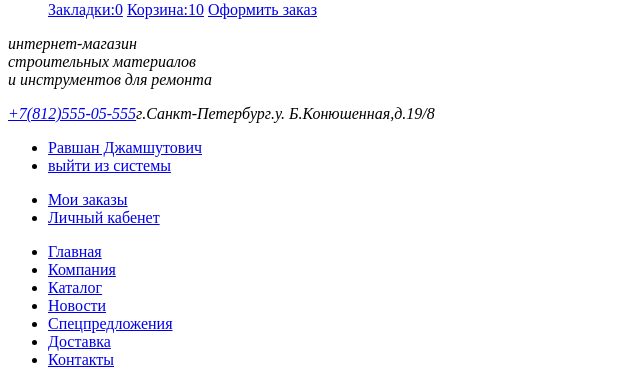
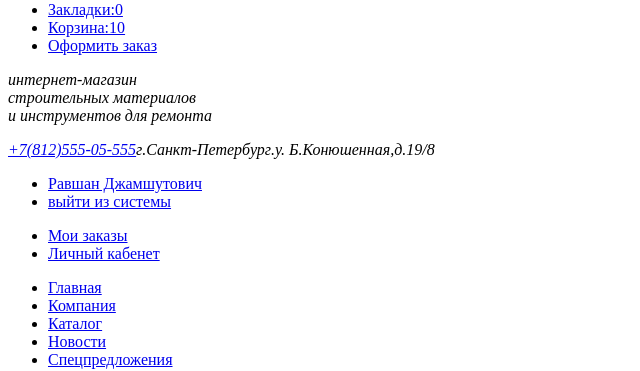
Before and after one commit to pulina-paulina/979973-technomart-24, a plain HTML site: page catalog.html in a window 1280 px wide. Shown: the part 41-412 px from the top of the page, without its empty margins (0-640 px from the left). Drawn offline with Linux system fonts and the light colour scheme.

Commit message:
финальный

```diff
--- a/catalog.html
+++ b/catalog.html
@@ -7,15 +7,14 @@
 <body>
 </head>
 <body>
-
 	<header class="main-header">
 		<div class="shopping-bar">
 			<a href="index.html" class="logo">Техномарт</a>
 			<a href="#">Поиск</a>
 			<ul class="purchase-information">
-				<a href="#">Закладки:0</a>
-				<a href="#" class="asset">Корзина:10</a>
-				<a href="#" class="purchase-information-button">Оформить заказ</a>
+				<li><a href="#">Закладки:0</a></li>
+				<li><a href="#" class="asset">Корзина:10</a></li>
+				<li><a href="#" class="purchase-information-button">Оформить заказ</a></li>
 			</ul>
 		</div>
 		<div>
@@ -50,7 +49,7 @@
 	<main>
 		<h1>Перфораторы</h1>
 		<ul class="breadcrumbs">
-		    <li><a href="index.html" class="home-icon"><span class="visually-hidden">Главная</span></a></li>
+			<li><a href="index.html" class="home-icon"><span class="visually-hidden">Главная</span></a></li>
 			<li><a href="#">Каталог</a></li>
 			<li><a href="#">Инструменты</a></li>
 			<li class="breadcrumbs-current">Перфораторы</li>
@@ -95,7 +94,7 @@
 					<button class="buy-button">Купить</button>
 					<button class="bookmark-button">В закладки</button>
 					<p>
-					<span class="new-price" href="#"> 12500 Р.</span>
+						<span class="new-price" href="#"> 12500 Р.</span>
 					</p>
 				</li>
 				<li class="catalog-item">
@@ -133,8 +132,8 @@
 					<button class="buy-button">Купить</button>
 					<button class="bookmark-button">В закладки</button>
 					<p>
-                    <span class="new-price" href="#"> 12500 Р.</span>
-                    </p>
+						<span class="new-price" href="#"> 12500 Р.</span>
+					</p>
 
 				</li>
 				<li class="catalog-item">
@@ -176,9 +175,8 @@
 				</li>
 			</ul>
 		</section>
-
 		<ul class="pagination-list">
-			<li><a href="#" class="pagination-item-current">1</a></li>
+			<li>1</li>
 			<li><a href="#" class="pagination-item">2</a></li>
 			<li><a href="#" class="pagination-item">3</a></li>
 			<li><a href="#" class="pagination-item">следующая</a></li>
```
Also changed, not shown: index.html (indentation only).
